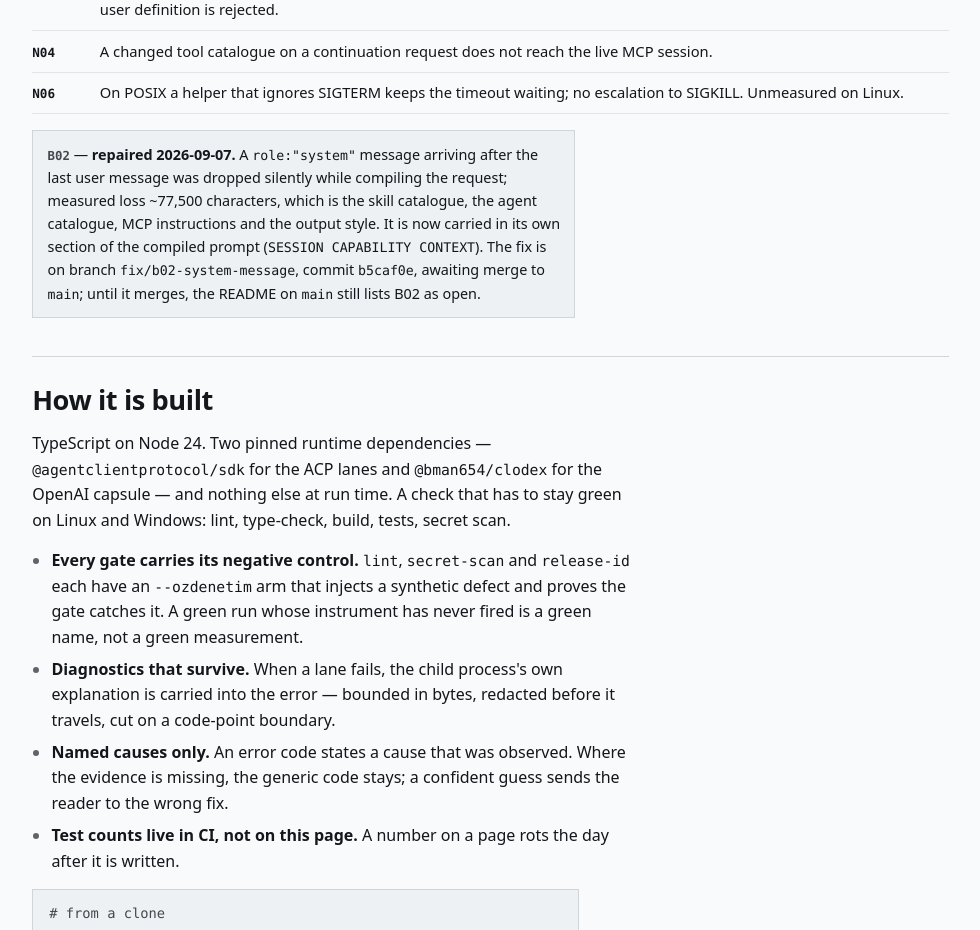
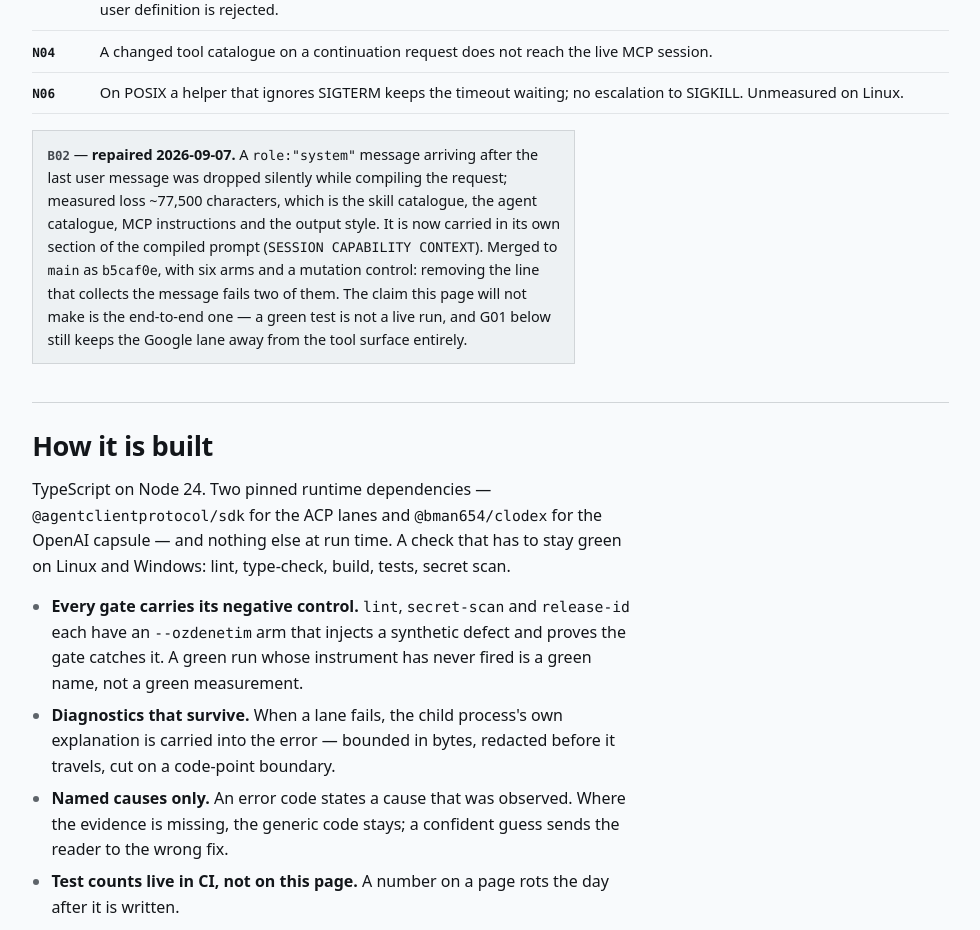
Before and after one commit to OnourImpram/claude-oauth, a website: page docs/index.html in a window 1280 px wide. Shown: the part 4006-4936 px from the top of the page, without its empty margins (291-1271 px from the left). Drawn offline with Linux system fonts and the light colour scheme.

Commit message:
docs: B02 is merged -- say so on the page and in the README
The page said the fix was 'awaiting merge' and the README still listed B02 as an open
defect. Both were true when written and false ten minutes later. A document that has
fallen behind the state it describes is misinformation, not history.

What is NOT claimed in either place: the end-to-end capability. G01 still keeps the
Google lane off the tool surface, so a routed Google model still cannot drive the
harness's tool loop, and no green test changes that.

```diff
--- a/docs/index.html
+++ b/docs/index.html
@@ -480,9 +480,10 @@ footer p { max-width: var(--measure); }
         <span class="id">B02</span> — <b>repaired 2026-09-07.</b> A <code>role:"system"</code> message arriving after the last
         user message was dropped silently while compiling the request; measured loss ~77,500 characters, which is the
         skill catalogue, the agent catalogue, MCP instructions and the output style. It is now carried in its own
-        section of the compiled prompt (<code>SESSION CAPABILITY CONTEXT</code>). The fix is on branch
-        <code>fix/b02-system-message</code>, commit <code>b5caf0e</code>, awaiting merge to <code>main</code>; until it
-        merges, the README on <code>main</code> still lists B02 as open.
+        section of the compiled prompt (<code>SESSION CAPABILITY CONTEXT</code>). Merged to <code>main</code> as <code>b5caf0e</code>, with six arms and a
+        mutation control: removing the line that collects the message fails two of them. The claim this page will not
+        make is the end-to-end one — a green test is not a live run, and G01 below still keeps the Google lane away from
+        the tool surface entirely.
       </div>
     </section>
 
```
Also changed, not shown: README.md.
